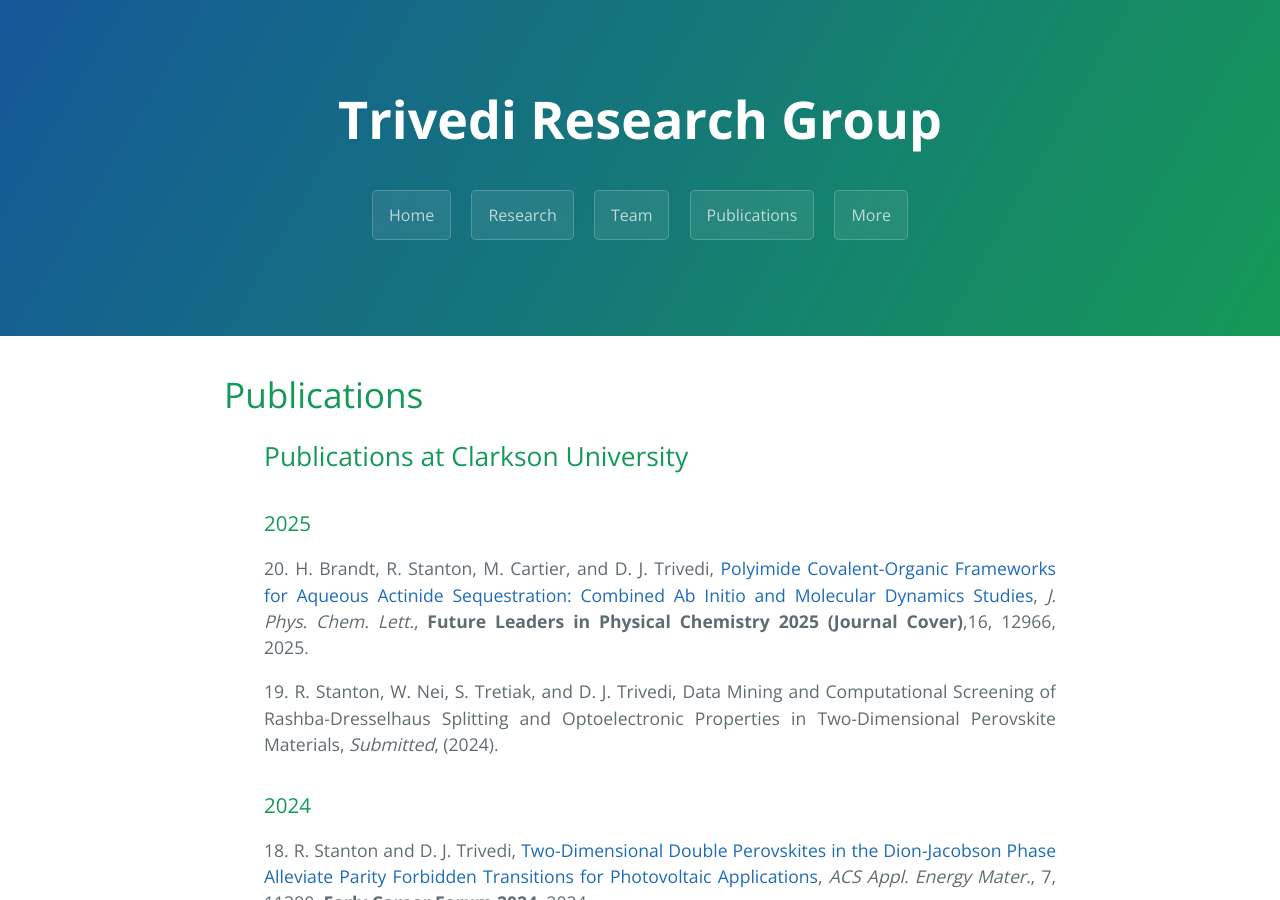
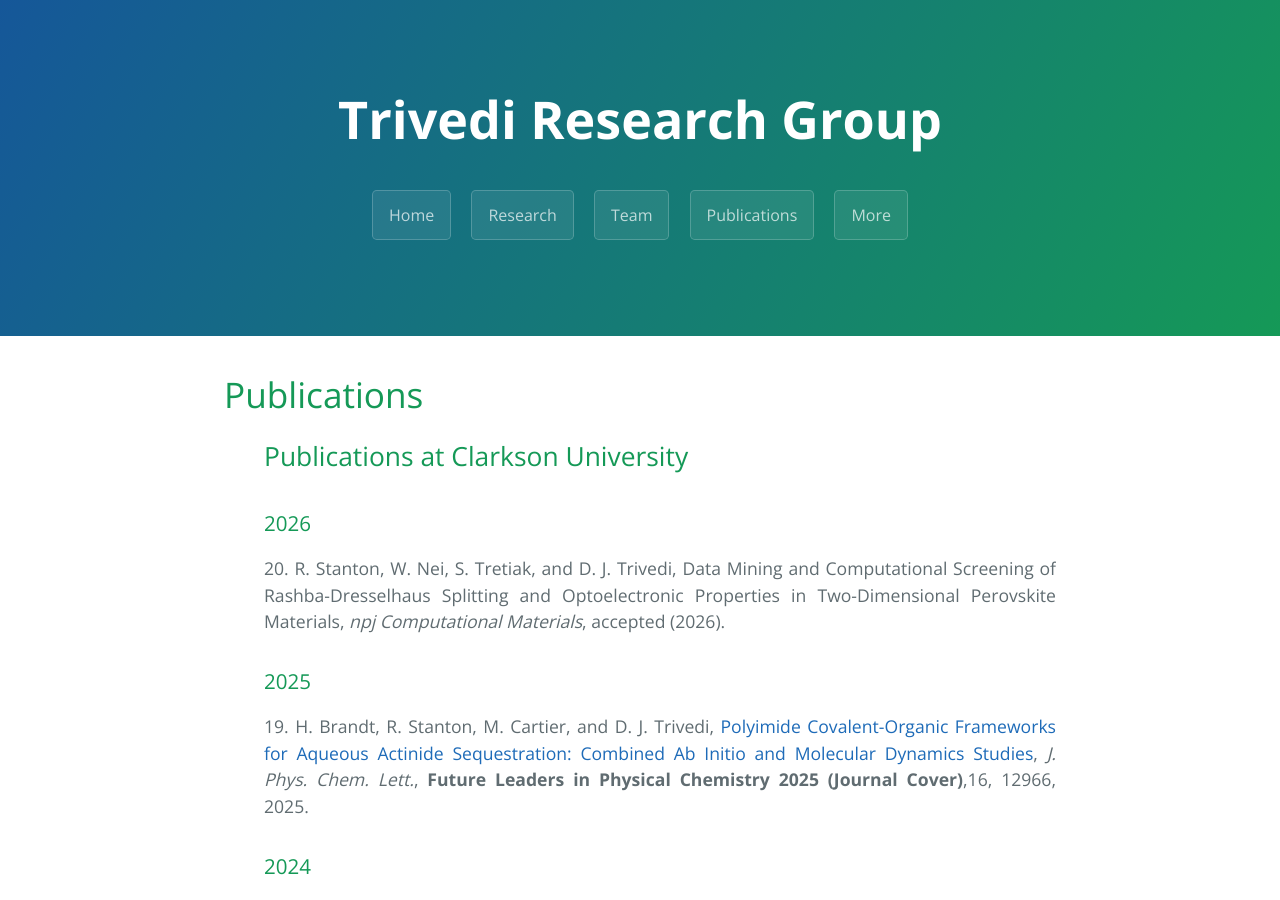
Before and after one commit to dharatrivedi/dharatrivedi.github.io, a Jekyll site: the page built from publication.html, in a window 1280 px wide and 900 px high. Built offline with Jekyll 4.4.1, drawn with Linux system fonts in a browser that asks for light colours.

Commit message:
Update publication.html

```diff
--- a/publication.html
+++ b/publication.html
@@ -7,10 +7,11 @@ title: {{ site.name }}
   <h1>Publications</h1>
   <ul class="clearfix" style="text-align:justify">
     <h2>Publications at Clarkson University</h2>
+    <h3>2026</h3>
+     20. R. Stanton, W. Nei, S. Tretiak, and D. J. Trivedi, Data Mining and Computational Screening of Rashba-Dresselhaus Splitting and Optoelectronic Properties in Two-Dimensional Perovskite Materials, <i>npj Computational Materials</i>, accepted (2026).
+          <p> </p>
     <h3>2025</h3>
-     20. H. Brandt, R. Stanton, M. Cartier, and D. J. Trivedi, <a href="https://doi.org/10.1021/acs.jpclett.5c02772">Polyimide Covalent-Organic Frameworks for Aqueous Actinide Sequestration: Combined Ab Initio and Molecular Dynamics Studies</a>, <i>J. Phys. Chem. Lett.</i>, <b>Future Leaders in Physical Chemistry 2025 (Journal Cover)</b>,16, 12966, 2025.
-          <p> </p>
-     19. R. Stanton, W. Nei, S. Tretiak, and D. J. Trivedi, Data Mining and Computational Screening of Rashba-Dresselhaus Splitting and Optoelectronic Properties in Two-Dimensional Perovskite Materials, <i>Submitted</i>, (2024).
+     19. H. Brandt, R. Stanton, M. Cartier, and D. J. Trivedi, <a href="https://doi.org/10.1021/acs.jpclett.5c02772">Polyimide Covalent-Organic Frameworks for Aqueous Actinide Sequestration: Combined Ab Initio and Molecular Dynamics Studies</a>, <i>J. Phys. Chem. Lett.</i>, <b>Future Leaders in Physical Chemistry 2025 (Journal Cover)</b>,16, 12966, 2025.
           <p> </p>
     <h3>2024</h3>
      18. R. Stanton and D. J. Trivedi, <a href="https://doi.org/10.1021/acsaem.3c03276">Two-Dimensional Double Perovskites in the Dion-Jacobson Phase Alleviate Parity Forbidden Transitions for Photovoltaic Applications</a>, <i> ACS Appl. Energy Mater.</i>, 7, 11390, <b>Early Career Forum 2024</b>, 2024.
```
